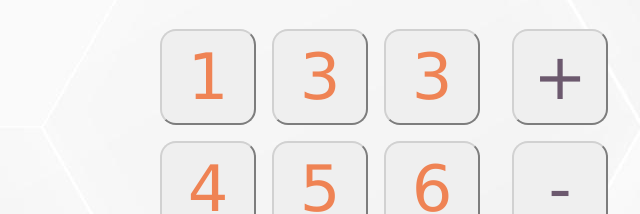
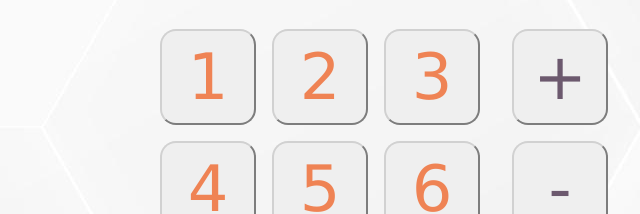
Before and after one commit to srsexton94/js-calculator, a plain HTML site: page index.html in a window 1280 px wide. Shown: the part 354-568 px from the top of the page, 256-896 px from the left. Drawn offline with Linux system fonts and the light colour scheme.

Commit message:
fix typo

```diff
--- a/index.html
+++ b/index.html
@@ -23,7 +23,7 @@
       <div id="buttons">
         <div id="numbers">
           <button>1</button>
-          <button>3</button>
+          <button>2</button>
           <button>3</button>
           <button>4</button>
           <button>5</button>
```
